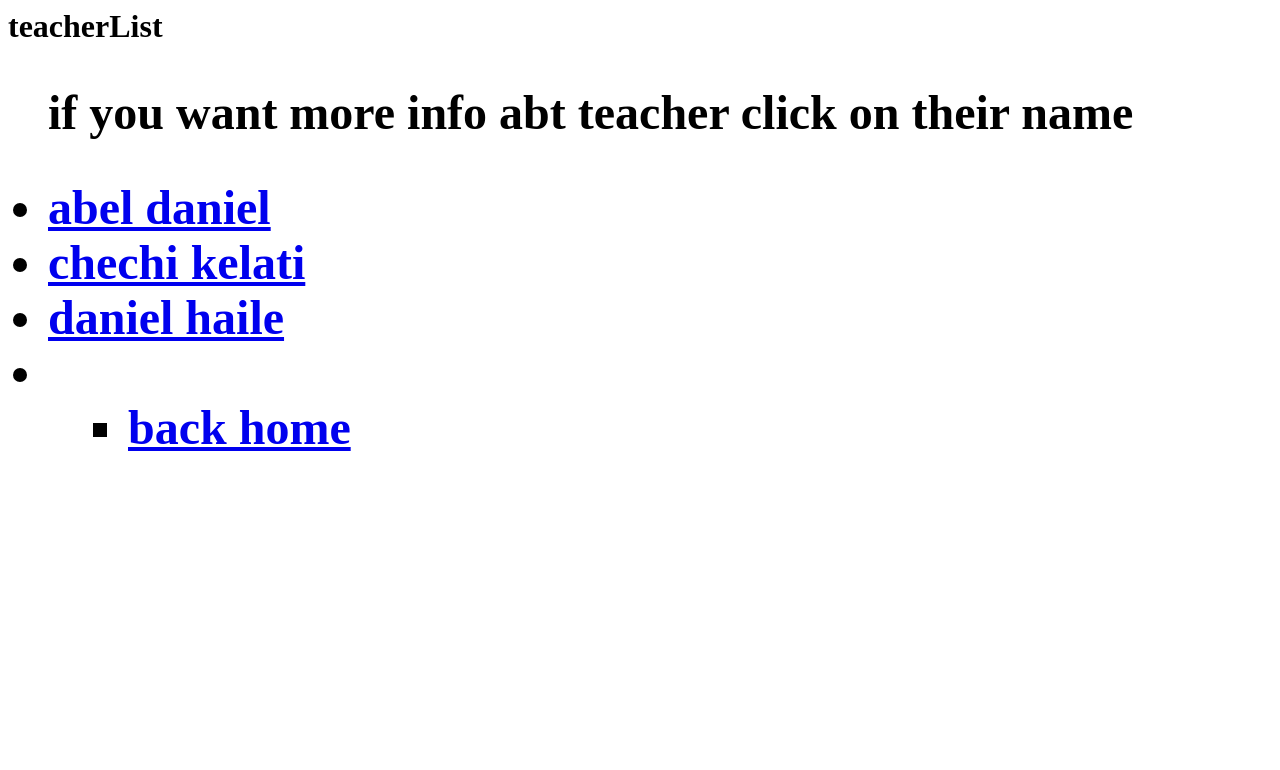
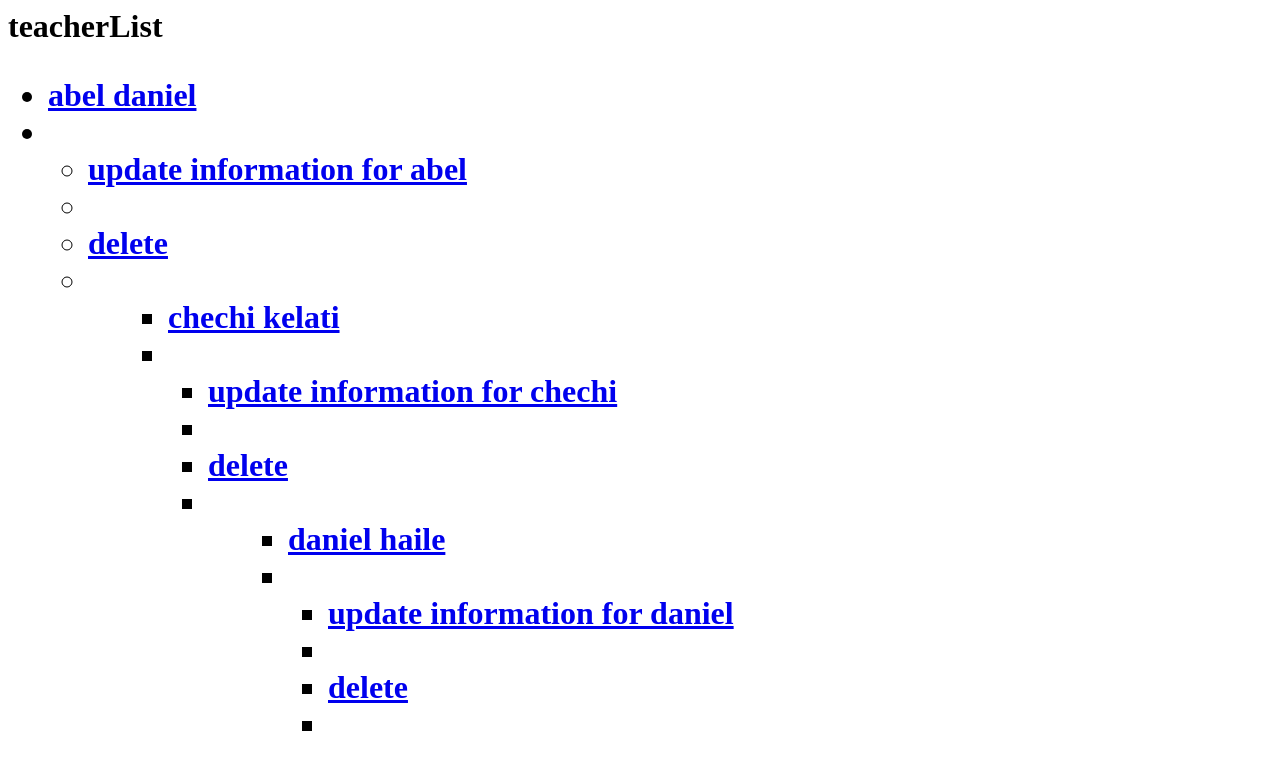
Before and after one commit to mussieKelati/class-based-view-exercise, a Django app: page /classroom/teacher_list in a window 1280 px wide. Shown: the top 770 px of the page. Run offline with Django 5.2, Linux system fonts and the light colour scheme; data comes from the database, SQL or seed files in the repository; both versions use the stored data as it was after the commit.

Commit message:
final commit

```diff
--- a/classroom/templates/classroom/teacher_list.html
+++ b/classroom/templates/classroom/teacher_list.html
@@ -1,16 +1,17 @@
 <h1>teacherList <h1>
+<ul>
+    {%for teacher in teacher_list %}
+         <li>
+              <a href="/classroom/teacher_detail/{{teacher.id}}">{{ teacher.first_name }} {{ teacher.last_name }}</a>
+         <li>
+            <ul>
+                <li>
+                    <a href="/classroom/update_teacher/{{teacher.id}}">update information for {{teacher.first_name}}</a>
+                 <li>
+                 <li>
+                 <a href="/classroom/delete_teacher/{{teacher.id}}">delete</a>
+                 <li>
+            <ul>
     <ul>
-<h2> if you want more info abt teacher click on their name <h2>
-
-  <li>
-    {%for teacher in teacher_list %}
-    <a href="/classroom/teacher_detail/{{teacher.id}}">{{ teacher.first_name }} {{ teacher.last_name }}</a>
-     <li>
 {% endfor %}
-
 <ul>
-    <ul>
-        <li>
-            <a href="{% url 'classroom:home' %}">back home</a>
-        </li>
-    <ul>
--- a/classroom/urls.py
+++ b/classroom/urls.py
@@ -1,5 +1,5 @@
 from django.urls import path
-from .views import Thankyou,ContactFormViews,Home_view,TeacherCreateView,TeacherListView,TeacherDetailView
+from .views import Thankyou,ContactFormViews,Home_view,TeacherCreateView,TeacherListView,TeacherDetailView,TeacherUpdateView,TeacherDeleteView
 
 app_name = 'classroom'
 
@@ -10,6 +10,9 @@ urlpatterns = [
      path('create_teacher/', TeacherCreateView.as_view(), name='create_teacher'),
     path('teacher_list', TeacherListView.as_view(), name='teacher_list'),
    path('teacher_detail/<int:pk>/', TeacherDetailView.as_view(), name='teacher_detail'),
+   path('delete_teacher/<int:pk>/', TeacherDeleteView.as_view(), name='delete_teacher'),
+   path('update_teacher/<int:pk>/', TeacherUpdateView.as_view(), name='update_teacher')
+
 
 
 
--- a/classroom/views.py
+++ b/classroom/views.py
@@ -1,5 +1,5 @@
 from django.shortcuts import render
-from django.views.generic import TemplateView, FormView,ListView,CreateView,DetailView
+from django.views.generic import TemplateView, FormView,ListView,CreateView,DetailView,UpdateView,DeleteView
 from .forms import ContactForm
 from django.urls import reverse_lazy
 from .models import Teacher
@@ -31,3 +31,13 @@ class TeacherListView(ListView):
 class TeacherDetailView(DetailView):
     model = Teacher
     context_object_name = 'teacher'
+
+class TeacherUpdateView(UpdateView):
+    model = Teacher
+    fields = "__all__"
+    success_url = reverse_lazy('classroom:teacher_list')
+
+class TeacherDeleteView(DeleteView):
+    model = Teacher
+
+    success_url  = reverse_lazy('classroom:teacher_list')
```
Also changed, not shown: classroom/templates/classroom/teacher_confirm_delete.html (added, +7 -0 lines), db.sqlite3.
